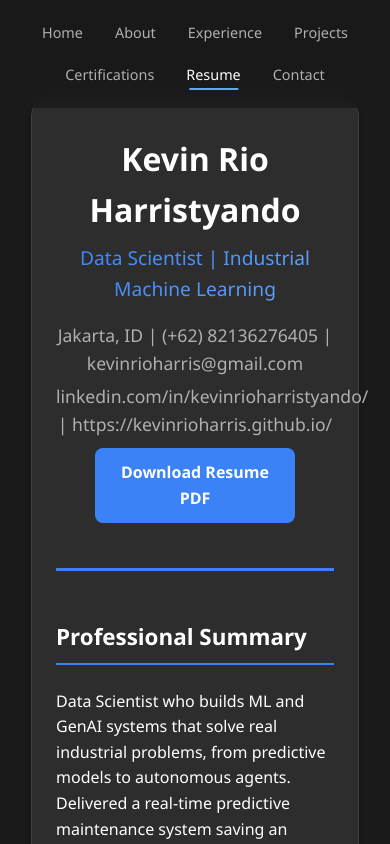
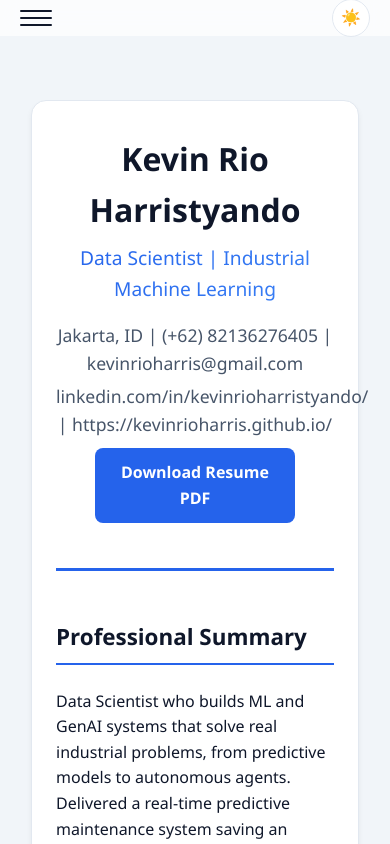
Before and after one commit to kevinrioharris/kevinrioharris.github.io, a React (Create React App) app: page /resume in a window 390 px wide. Shown: the top 844 px of the page. Built offline with nearby package versions, Linux system fonts and the light colour scheme.

Commit message:
Add Dark Light Mode

```diff
--- a/public/index.html
+++ b/public/index.html
@@ -10,6 +10,17 @@
       content="Kevin Rio Harristyando - Data Scientist building ML and GenAI systems for industrial machine learning"
     />
     <title>Kevin Rio Harristyando | Data Scientist - Industrial Machine Learning</title>
+    <script>
+      (function () {
+        try {
+          var stored = localStorage.getItem('kevin-portfolio-theme');
+          var theme = stored || (window.matchMedia('(prefers-color-scheme: light)').matches ? 'light' : 'dark');
+          document.documentElement.setAttribute('data-theme', theme);
+        } catch (e) {
+          document.documentElement.setAttribute('data-theme', 'dark');
+        }
+      })();
+    </script>
   </head>
   <body>
     <noscript>You need to enable JavaScript to run this app.</noscript>
--- a/src/components/Navbar.jsx
+++ b/src/components/Navbar.jsx
@@ -1,10 +1,22 @@
 import React, { useEffect, useState } from 'react';
-import { Link, useLocation } from 'react-router-dom';
+import { Link, useLocation, useNavigate } from 'react-router-dom';
+import ThemeToggle from './ThemeToggle';
+import { scrollToId } from '../utils/scroll';
 import '../styles/components/Navbar.css';
+
+const SECTION_LINKS = [
+  { id: 'about', label: 'About' },
+  { id: 'experience', label: 'Experience' },
+  { id: 'projects', label: 'Projects' },
+  { id: 'certifications', label: 'Certifications' },
+  { id: 'contact', label: 'Contact' }
+];
 
 const Navbar = () => {
   const location = useLocation();
+  const navigate = useNavigate();
   const [scrolled, setScrolled] = useState(false);
+  const [menuOpen, setMenuOpen] = useState(false);
 
   useEffect(() => {
     const onScroll = () => setScrolled(window.scrollY > 20);
@@ -13,17 +25,49 @@ const Navbar = () => {
     return () => window.removeEventListener('scroll', onScroll);
   }, []);
 
+  useEffect(() => {
+    setMenuOpen(false);
+  }, [location]);
+
+  const handleSectionClick = (id) => (e) => {
+    e.preventDefault();
+    setMenuOpen(false);
+    if (location.pathname === '/') {
+      scrollToId(id);
+    } else {
+      navigate('/', { state: { scrollTo: id } });
+    }
+  };
+
   return (
     <nav className={`navbar ${scrolled ? 'scrolled' : ''}`}>
-      <ul className="nav-links">
-        <li><Link to="/" className={location.pathname === '/' ? 'active' : ''}>Home</Link></li>
-        <li><a href="/#about">About</a></li>
-        <li><a href="/#experience">Experience</a></li>
-        <li><a href="/#projects">Projects</a></li>
-        <li><a href="/#certifications">Certifications</a></li>
-        <li><Link to="/resume" className={location.pathname === '/resume' ? 'active' : ''}>Resume</Link></li>
-        <li><a href="/#contact">Contact</a></li>
-      </ul>
+      <div className="navbar-inner container">
+        <button
+          type="button"
+          className={`nav-toggle ${menuOpen ? 'is-open' : ''}`}
+          onClick={() => setMenuOpen((v) => !v)}
+          aria-label="Toggle navigation menu"
+          aria-expanded={menuOpen}
+        >
+          <span></span>
+          <span></span>
+          <span></span>
+        </button>
+
+        <ul className={`nav-links ${menuOpen ? 'is-open' : ''}`}>
+          <li><Link to="/" className={location.pathname === '/' ? 'active' : ''}>Home</Link></li>
+          {SECTION_LINKS.map((link) => (
+            <li key={link.id}>
+              <a href="/" onClick={handleSectionClick(link.id)}>{link.label}</a>
+            </li>
+          ))}
+          <li><Link to="/resume" className={location.pathname === '/resume' ? 'active' : ''}>Resume</Link></li>
+        </ul>
+
+        <div className="navbar-actions">
+          <ThemeToggle />
+        </div>
+      </div>
     </nav>
   );
 };
--- /dev/null
+++ b/src/components/ThemeToggle.jsx
@@ -0,0 +1,22 @@
+import React from 'react';
+import useTheme from '../hooks/useTheme';
+import '../styles/components/ThemeToggle.css';
+
+const ThemeToggle = () => {
+  const [theme, toggleTheme] = useTheme();
+  const isDark = theme === 'dark';
+
+  return (
+    <button
+      type="button"
+      className="theme-toggle"
+      onClick={toggleTheme}
+      aria-label={`Switch to ${isDark ? 'light' : 'dark'} mode`}
+      title={`Switch to ${isDark ? 'light' : 'dark'} mode`}
+    >
+      <span className="theme-toggle-icon">{isDark ? '🌙' : '☀️'}</span>
+    </button>
+  );
+};
+
+export default ThemeToggle;
--- /dev/null
+++ b/src/hooks/useTheme.js
@@ -0,0 +1,32 @@
+import { useCallback, useEffect, useState } from 'react';
+
+const STORAGE_KEY = 'kevin-portfolio-theme';
+
+const getInitialTheme = () => {
+  if (typeof document !== 'undefined') {
+    const attr = document.documentElement.getAttribute('data-theme');
+    if (attr === 'light' || attr === 'dark') return attr;
+  }
+  return 'dark';
+};
+
+export const useTheme = () => {
+  const [theme, setTheme] = useState(getInitialTheme);
+
+  useEffect(() => {
+    document.documentElement.setAttribute('data-theme', theme);
+    try {
+      window.localStorage.setItem(STORAGE_KEY, theme);
+    } catch (e) {
+      // localStorage unavailable (private mode, etc.) - theme just won't persist
+    }
+  }, [theme]);
+
+  const toggleTheme = useCallback(() => {
+    setTheme((prev) => (prev === 'dark' ? 'light' : 'dark'));
+  }, []);
+
+  return [theme, toggleTheme];
+};
+
+export default useTheme;
--- a/src/pages/Home.jsx
+++ b/src/pages/Home.jsx
@@ -1,4 +1,5 @@
-import React from 'react';
+import React, { useEffect } from 'react';
+import { useLocation, useNavigate } from 'react-router-dom';
 import Navbar from '../components/Navbar';
 import Hero from '../components/Hero';
 import About from '../components/About';
@@ -9,8 +10,20 @@ import Skills from '../components/Skills';
 import Certifications from '../components/Certifications';
 import Contact from '../components/Contact';
 import Footer from '../components/Footer';
+import { scrollToId } from '../utils/scroll';
 
 const Home = () => {
+  const location = useLocation();
+  const navigate = useNavigate();
+
+  useEffect(() => {
+    const scrollTo = location.state && location.state.scrollTo;
+    if (scrollTo) {
+      requestAnimationFrame(() => scrollToId(scrollTo));
+      navigate('.', { replace: true, state: {} });
+    }
+  }, [location.state, navigate]);
+
   return (
     <>
       <Navbar />
--- a/src/styles/App.css
+++ b/src/styles/App.css
@@ -1,11 +1,13 @@
-/* Global Styles - Dark Theme */
+/* Global Styles - supports dark and light themes via [data-theme] on <html> */
 * {
   margin: 0;
   padding: 0;
   box-sizing: border-box;
 }
 
-:root {
+:root,
+:root[data-theme="dark"] {
+  color-scheme: dark;
   --bg-primary: #0a0a0a;
   --bg-secondary: #1a1a1a;
   --bg-card: #2d2d2d;
@@ -16,6 +18,26 @@
   --accent-secondary: #60a5fa;
   --border-color: #404040;
   --shadow: 0 4px 6px -1px rgba(0, 0, 0, 0.3);
+  --navbar-bg: rgba(26, 26, 26, 0.7);
+  --navbar-bg-scrolled: rgba(26, 26, 26, 0.95);
+  --blob-opacity: 0.25;
+}
+
+:root[data-theme="light"] {
+  color-scheme: light;
+  --bg-primary: #ffffff;
+  --bg-secondary: #f1f5f9;
+  --bg-card: #ffffff;
+  --text-primary: #0f172a;
+  --text-secondary: #475569;
+  --text-muted: #64748b;
+  --accent-primary: #2563eb;
+  --accent-secondary: #3b82f6;
+  --border-color: #e2e8f0;
+  --shadow: 0 4px 6px -1px rgba(15, 23, 42, 0.08);
+  --navbar-bg: rgba(255, 255, 255, 0.7);
+  --navbar-bg-scrolled: rgba(255, 255, 255, 0.85);
+  --blob-opacity: 0.12;
 }
 
 html {
@@ -27,7 +49,7 @@ body {
   line-height: 1.6;
   color: var(--text-primary);
   background-color: var(--bg-primary);
-  transition: all 0.3s ease;
+  transition: background-color 0.3s ease, color 0.3s ease;
 }
 
 ::selection {
--- a/src/styles/components/Hero.css
+++ b/src/styles/components/Hero.css
@@ -1,6 +1,6 @@
 .hero {
   background: var(--bg-primary);
-  color: white;
+  color: var(--text-primary);
   padding: 150px 0 100px;
   text-align: center;
   min-height: 100vh;
@@ -32,7 +32,7 @@
   position: absolute;
   border-radius: 50%;
   filter: blur(90px);
-  opacity: 0.25;
+  opacity: var(--blob-opacity);
   pointer-events: none;
   z-index: 0;
 }
--- a/src/styles/components/Navbar.css
+++ b/src/styles/components/Navbar.css
@@ -1,21 +1,28 @@
 .navbar {
-  background-color: rgba(26, 26, 26, 0.7);
+  background-color: var(--navbar-bg);
   backdrop-filter: blur(10px);
   box-shadow: none;
   position: fixed;
   top: 0;
   width: 100%;
   z-index: 1000;
-  padding: 1.25rem 0;
+  padding: 1.1rem 0;
   border-bottom: 1px solid transparent;
-  transition: all 0.35s ease;
+  transition: background-color 0.35s ease, box-shadow 0.35s ease, padding 0.35s ease, border-color 0.35s ease;
 }
 
 .navbar.scrolled {
-  background-color: rgba(26, 26, 26, 0.95);
-  box-shadow: 0 2px 20px rgba(0,0,0,0.3);
-  padding: 0.7rem 0;
+  background-color: var(--navbar-bg-scrolled);
+  box-shadow: 0 2px 20px rgba(0, 0, 0, 0.15);
+  padding: 0.6rem 0;
   border-bottom: 1px solid var(--border-color);
+}
+
+.navbar-inner {
+  position: relative;
+  display: flex;
+  align-items: center;
+  justify-content: center;
 }
 
 .nav-links {
@@ -23,6 +30,7 @@
   justify-content: center;
   list-style: none;
   gap: 2rem;
+  margin: 0;
 }
 
 .nav-links a {
@@ -49,7 +57,7 @@
 
 .nav-links a:hover,
 .nav-links a.active {
-  color: white;
+  color: var(--accent-secondary);
   transform: translateY(-2px);
 }
 
@@ -58,14 +66,90 @@
   width: 70%;
 }
 
+.navbar-actions {
+  position: absolute;
+  right: 20px;
+  display: flex;
+  align-items: center;
+}
+
+.nav-toggle {
+  display: none;
+  flex-direction: column;
+  justify-content: center;
+  gap: 5px;
+  width: 32px;
+  height: 32px;
+  background: none;
+  border: none;
+  cursor: pointer;
+  position: absolute;
+  left: 20px;
+  padding: 0;
+}
+
+.nav-toggle span {
+  display: block;
+  height: 2px;
+  width: 100%;
+  background: var(--text-primary);
+  border-radius: 2px;
+  transition: transform 0.3s ease, opacity 0.3s ease;
+}
+
+.nav-toggle.is-open span:nth-child(1) {
+  transform: translateY(7px) rotate(45deg);
+}
+
+.nav-toggle.is-open span:nth-child(2) {
+  opacity: 0;
+}
+
+.nav-toggle.is-open span:nth-child(3) {
+  transform: translateY(-7px) rotate(-45deg);
+}
+
 @media (max-width: 768px) {
+  .navbar-inner {
+    justify-content: center;
+  }
+
+  .nav-toggle {
+    display: flex;
+  }
+
   .nav-links {
-    gap: 1rem;
-    flex-wrap: wrap;
+    position: absolute;
+    top: calc(100% + 1px);
+    left: 0;
+    right: 0;
+    background: var(--navbar-bg-scrolled);
+    backdrop-filter: blur(12px);
+    flex-direction: column;
+    align-items: center;
+    gap: 0.25rem;
+    border-bottom: 1px solid var(--border-color);
+    max-height: 0;
+    overflow: hidden;
+    opacity: 0;
+    padding: 0 0;
+    transition: max-height 0.35s ease, opacity 0.3s ease, padding 0.35s ease;
+  }
+
+  .nav-links.is-open {
+    max-height: 420px;
+    opacity: 1;
+    padding: 0.75rem 0;
   }
 
   .nav-links a {
-    padding: 0.5rem;
-    font-size: 0.9rem;
+    display: block;
+    width: 100%;
+    text-align: center;
+    padding: 0.7rem;
+  }
+
+  .nav-links a::after {
+    display: none;
   }
 }
--- /dev/null
+++ b/src/styles/components/ThemeToggle.css
@@ -0,0 +1,25 @@
+.theme-toggle {
+  display: inline-flex;
+  align-items: center;
+  justify-content: center;
+  width: 38px;
+  height: 38px;
+  border-radius: 50%;
+  border: 1px solid var(--border-color);
+  background: var(--bg-card);
+  cursor: pointer;
+  transition: transform 0.3s ease, border-color 0.3s ease, box-shadow 0.3s ease;
+  font-size: 1rem;
+  line-height: 1;
+  flex-shrink: 0;
+}
+
+.theme-toggle:hover {
+  transform: translateY(-2px) rotate(12deg);
+  border-color: var(--accent-primary);
+  box-shadow: 0 6px 16px rgba(59, 130, 246, 0.25);
+}
+
+.theme-toggle-icon {
+  display: inline-block;
+}
--- /dev/null
+++ b/src/utils/scroll.js
@@ -0,0 +1,6 @@
+export const scrollToId = (id) => {
+  const el = document.getElementById(id);
+  if (el) {
+    el.scrollIntoView({ behavior: 'smooth', block: 'start' });
+  }
+};
```
Also changed, not shown: src/components/Hero.jsx (+9 -3 lines).
